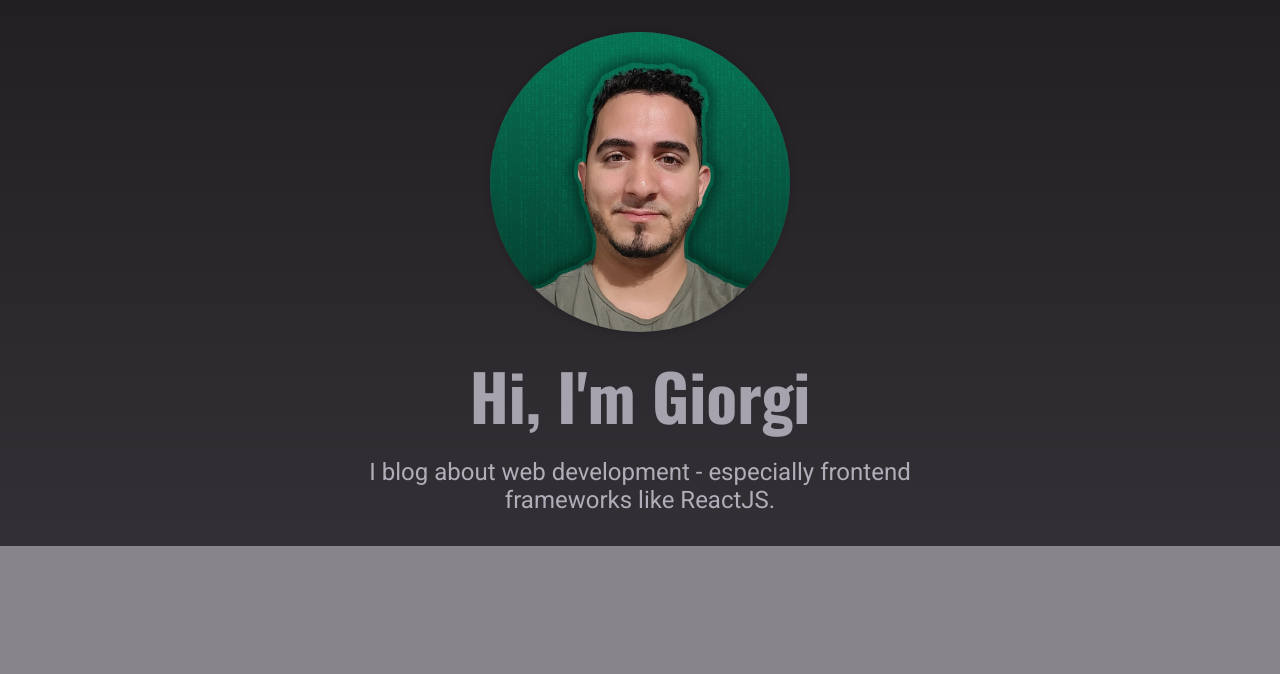
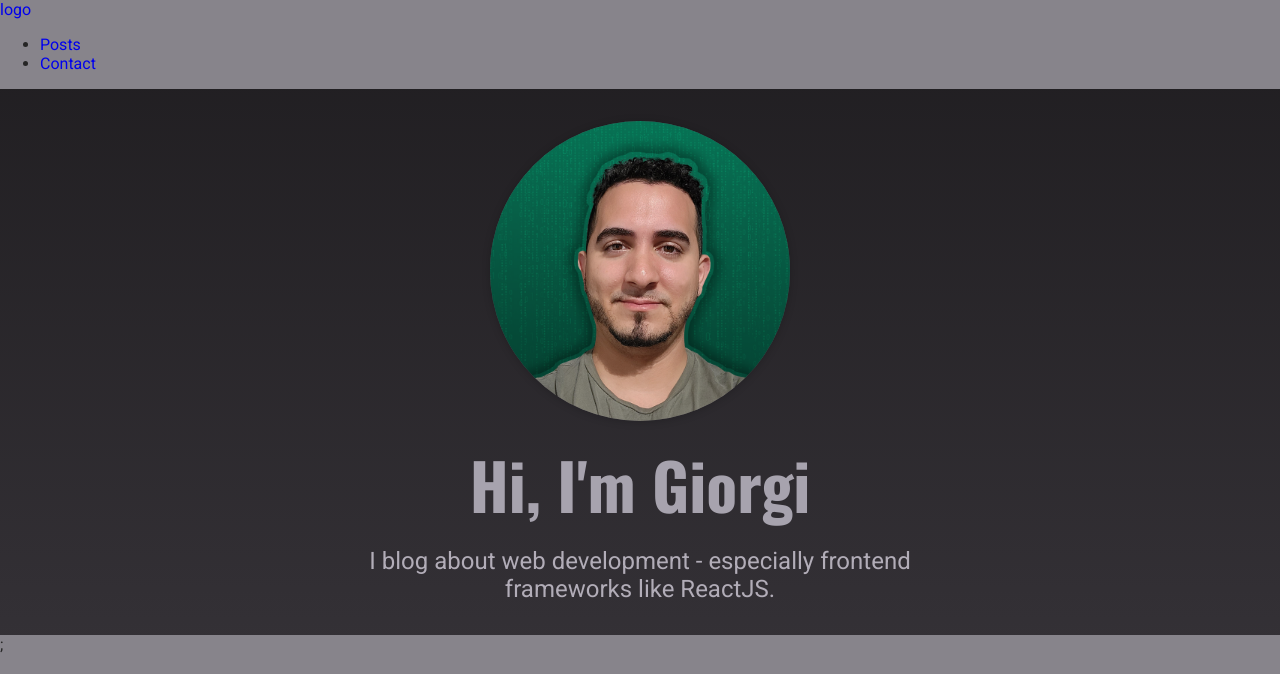
Before and after one commit to nycgio/nextjs-blog, a Next.js app: page / in a window 1280 px wide. Shown: the top 674 px of the page. Built offline with nearby package versions, Linux system fonts and the light colour scheme.

Commit message:
Added a layout companent and wrapped the application with the layout

```diff
--- /dev/null
+++ b/components/layout/layout.js
@@ -0,0 +1,11 @@
+import { Fragment } from "react";
+import MainNavigation from "./main-navigation";
+
+export default function Layout(props) {
+	return (
+		<Fragment>
+			<MainNavigation />
+			<main>{props.children}</main>
+		</Fragment>
+	);
+}
--- /dev/null
+++ b/components/layout/logo.js
@@ -0,0 +1,3 @@
+export default function Logo() {
+	return <div>logo</div>;
+}
--- /dev/null
+++ b/components/layout/main-navigation.js
@@ -0,0 +1,24 @@
+import Logo from "./logo";
+import Link from "next/link";
+
+export default function MainNavigation() {
+	return (
+		<header>
+			<Link href="/">
+				<a>
+					<Logo />
+				</a>
+			</Link>
+			<nav>
+				<ul>
+					<li>
+						<Link href="/posts">Posts</Link>
+					</li>
+					<li>
+						<Link href="/contact">Contact</Link>
+					</li>
+				</ul>
+			</nav>
+		</header>
+	);
+}
--- a/pages/_app.js
+++ b/pages/_app.js
@@ -1,7 +1,12 @@
-import '../styles/globals.css'
+import Layout from "../components/layout/layout";
+import "../styles/globals.css";
 
 function MyApp({ Component, pageProps }) {
-  return <Component {...pageProps} />
+	return (
+		<Layout>
+			<Component {...pageProps} />;
+		</Layout>
+	);
 }
 
-export default MyApp
+export default MyApp;
```
